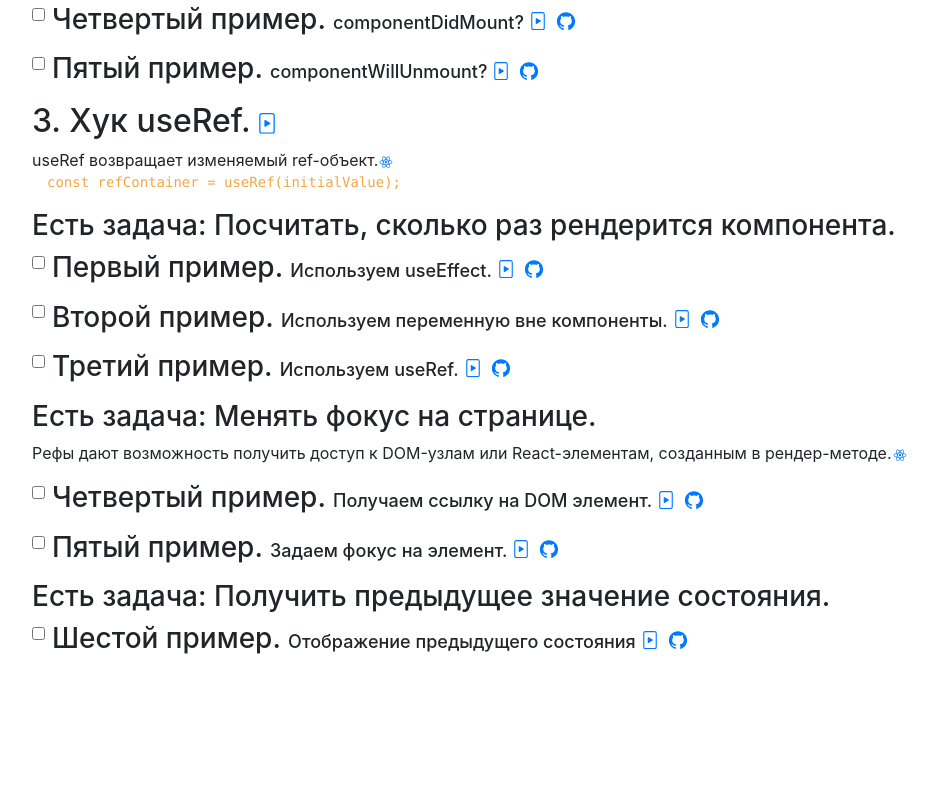
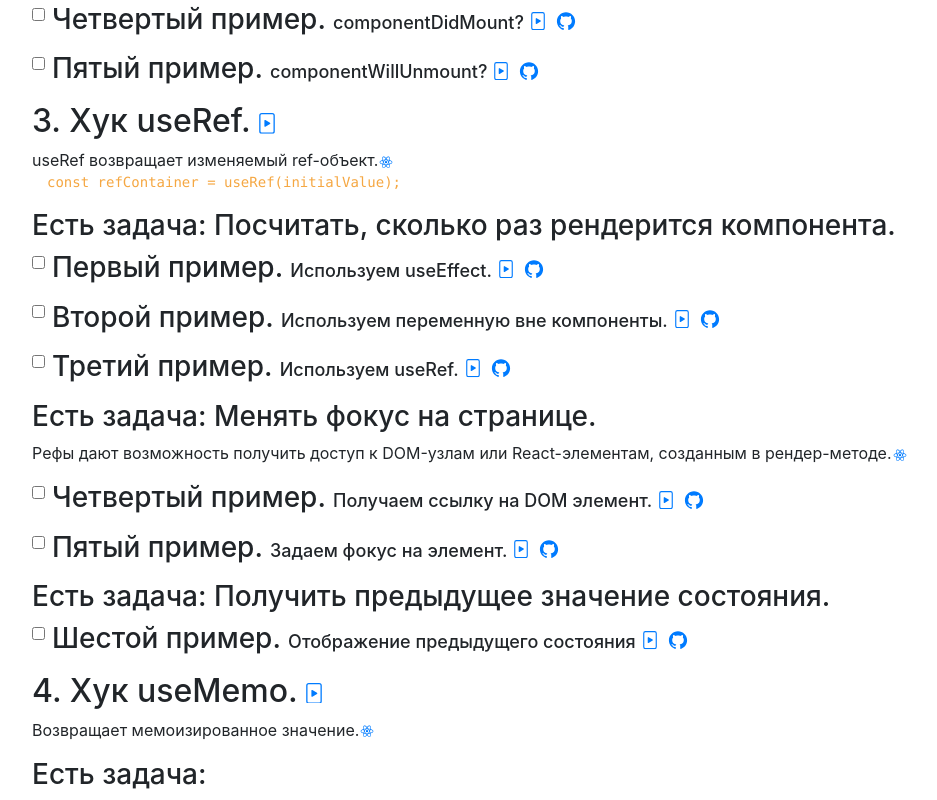
Before and after one commit to AVL68/react_hooks_compendium, a React (Create React App) app: page / in a window 1280 px wide. Shown: the part 991-1791 px from the top of the page, without its empty margins (53-990 px from the left). Before the commit the page ends 1663 px from the top, so only its background shows below. Built offline with nearby package versions, Linux system fonts and the light colour scheme.

Commit message:
Lesson04. Хук useMemo

```diff
--- a/src/App.js
+++ b/src/App.js
@@ -3,6 +3,7 @@ import Intro from "./Lesson00/Intro";
 import Lesson01 from "./Lesson01/Lesson01";
 import Lesson02 from "./Lesson02/Lesson02";
 import Lesson03 from "./Lesson03/Lesson03";
+import Lesson04 from "./Lesson04/Lesson04";
 
 function App() {
   return (
@@ -11,6 +12,7 @@ function App() {
       <Lesson01 />
       <Lesson02 />
       <Lesson03 />
+      <Lesson04 />
     </div>
   );
 }
--- a/src/Lesson03/L03_listOfContent.js
+++ b/src/Lesson03/L03_listOfContent.js
@@ -7,7 +7,7 @@ import {L03_02_let} from "./L03_02_let";
 import {L03_03_useRef} from "./L03_03_useRef";
 import {L03_04_reference} from "./L03_04_reference";
 import {L03_05_focus} from "./L03_05_focus";
-import {L03_06_prevState} from "./L03_0_prevState";
+import {L03_06_prevState} from "./L03_06_prevState";
 
 export const L03_listOfContent = () => {
   const [seeExampl01, setSeeExampl01] = useState(false);
--- /dev/null
+++ b/src/Lesson04/L04_listOfContent.js
@@ -0,0 +1,49 @@
+import React from "react";
+// import React, {useState} from "react";
+// import {HeaderForExampl} from "../common/HeaderForExampl";
+// import ReactjsOrg from "../common/ReactjsOrg";
+// import СodeHowText from "../common/СodeHowText";
+
+export const L04_listOfContent = () => {
+  // const [seeExampl01, setSeeExampl01] = useState(false);
+  // const [seeExampl02, setSeeExampl02] = useState(false);
+  // const [seeExampl03, setSeeExampl03] = useState(false);
+  // const [seeExampl04, setSeeExampl04] = useState(false);
+  // const [seeExampl05, setSeeExampl05] = useState(false);
+  // const [seeExampl06, setSeeExampl06] = useState(false);
+
+  return (
+    <>
+      <h3>Есть задача: </h3>
+
+      {/*<HeaderForExampl*/}
+      {/*  seeExampl={seeExampl01}*/}
+      {/*  setSeeExampl={setSeeExampl01}*/}
+      {/*  label="Первый пример. "*/}
+      {/*  labelAdd="Используем useEffect."*/}
+      {/*  WVLFSecond={2280}*/}
+      {/*  GHFile="https://github.com/AVL68/react_hooks_compendium/blob/master/src/Lesson03/L03_01_useEffect.js"*/}
+      {/*/>*/}
+      {/*{seeExampl01 ? (*/}
+      {/*  <>*/}
+      {/*    <СodeHowText codeText={[`useEffect(() => {`, `  setRenderCount(prev => prev+1)`, `});`]}/>*/}
+      {/*    <div className="alert alert-danger" role="alert">*/}
+      {/*      <h4 className="alert-heading">Внимание!</h4>*/}
+      {/*      <p>Есть предупреждение. {`"Warning: Maximum update depth exceeded. This can happen when a component calls setState inside useEffect, but useEffect either doesn't have a dependency array, or one of the dependencies changes on every render"`} </p>*/}
+      {/*      <hr/>*/}
+      {/*      <p className="mb-0">*/}
+      {/*        Чтобы увидеть предупреждение откройте консоль браузера.*/}
+      {/*      </p>*/}
+      {/*    </div>*/}
+
+      {/*    <L03_01_useEffect/>*/}
+      {/*    <p>*/}
+      {/*      В примере получился бесконечный цикл, так как при изменении стейта происходит рендеринг компоненты.*/}
+      {/*    </p>*/}
+      {/*  </>*/}
+      {/*) : null}*/}
+
+
+    </>
+  );
+};
--- /dev/null
+++ b/src/Lesson04/Lesson04.js
@@ -0,0 +1,24 @@
+import React from "react";
+import ReactjsOrg from "../common/ReactjsOrg";
+// import СodeHowText from "../common/СodeHowText";
+import WatchVideoLessonFromSecond from "../common/WatchVideoLessonFromSecond";
+import {L04_listOfContent} from "./L04_listOfContent";
+
+function Lesson03() {
+  return (
+    <>
+      <h2>
+        4. Хук useMemo.
+        <WatchVideoLessonFromSecond second={2887} />
+      </h2>
+      <p>
+        Возвращает мемоизированное значение.
+        <ReactjsOrg href="https://ru.reactjs.org/docs/hooks-reference.html#usememo" />
+      </p>
+      <L04_listOfContent />
+
+    </>
+  );
+}
+
+export default Lesson03;
```
Also changed, not shown: src/Lesson03/L03_06_prevState.js (renamed from src/Lesson03/L03_0_prevState.js).
